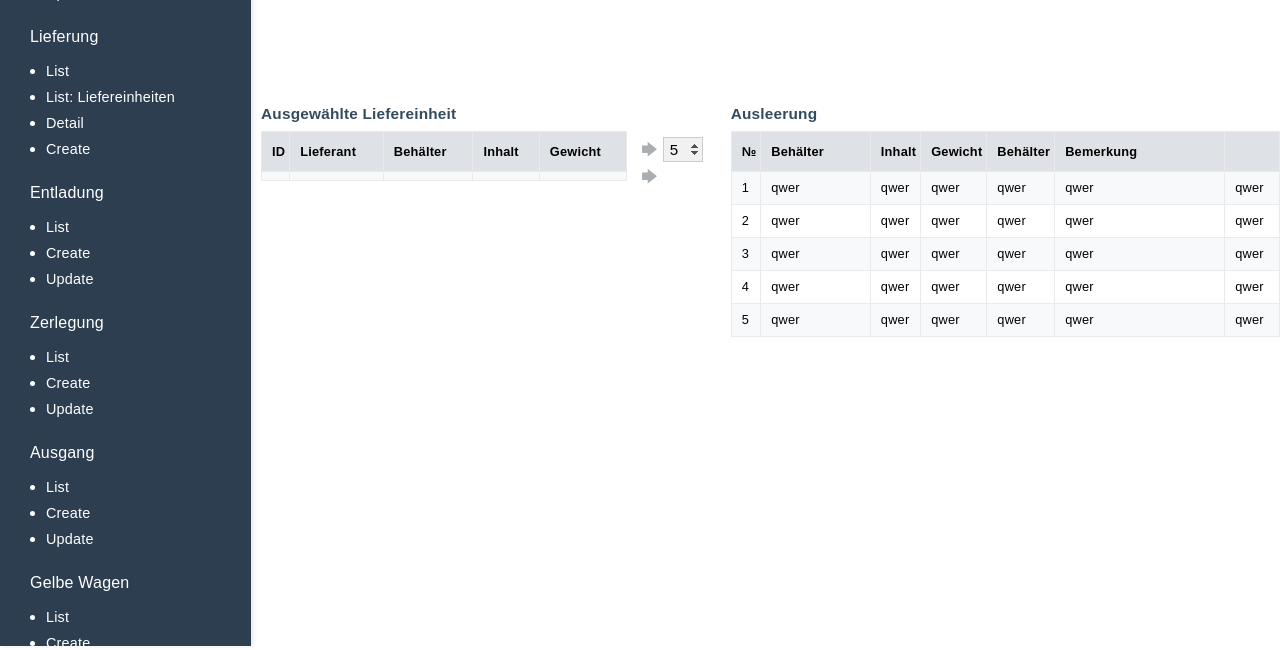
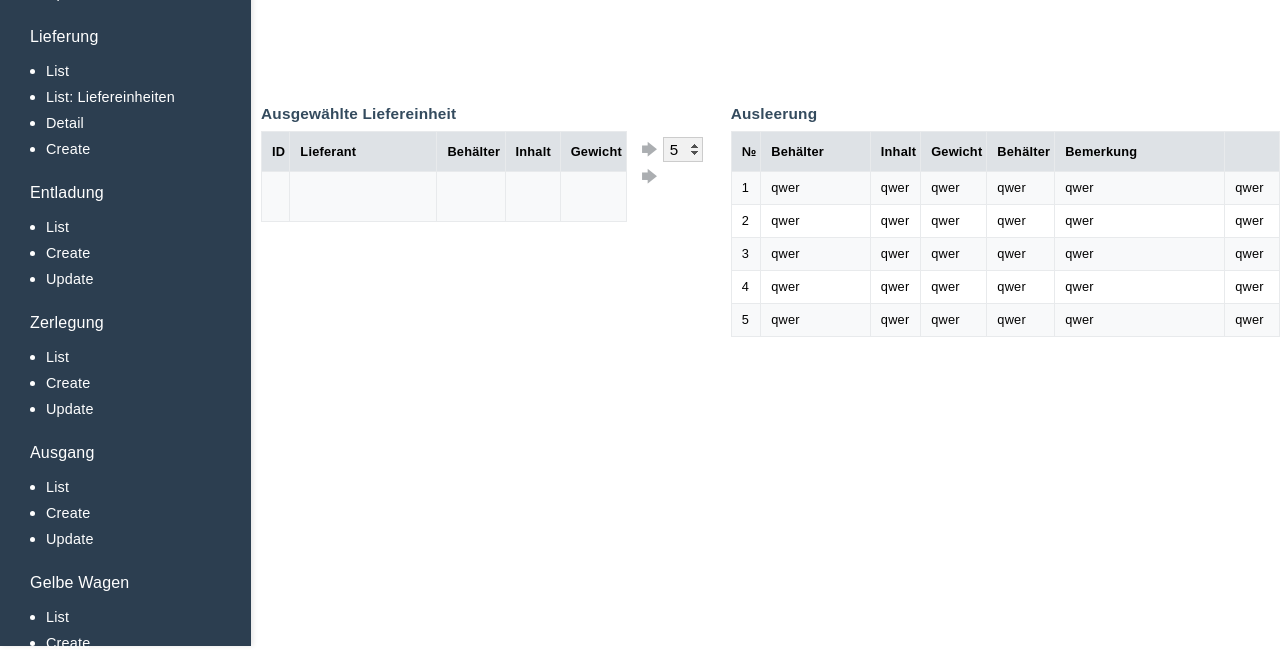
Before and after one commit to mivinkler/recycling, a Django app: page /warenwirtschaft/unloading/create/ in a window 1280 px wide. Shown: the part 154-804 px from the top of the page. Run offline with Django 5.2, Linux system fonts and the light colour scheme; data that the repository does not hold is empty.

Commit message:
Bearbetung der Seite "unload".

```diff
--- a/warenwirtschaft/static/styles.css
+++ b/warenwirtschaft/static/styles.css
@@ -4,7 +4,6 @@
   box-sizing: border-box;
   font-family: Arial, sans-serif;
   letter-spacing: 0.2px;
-
 }
 
 .container {
--- a/warenwirtschaft/templates/unloading/unloading_create.html
+++ b/warenwirtschaft/templates/unloading/unloading_create.html
@@ -64,16 +64,16 @@
         <caption><p>Ausgewählte Liefereinheit</p></caption>
         <thead>
             <tr class="table-content-title">
-                <th style="width: 20px">ID</th>
-                <th>Lieferant</th>
-                <th>Behälter</th>
-                <th>Inhalt</th>
-                <th>Gewicht</th>
+                <th style="width: 5%">ID</th>
+                <th style="width: 40%">Lieferant</th>
+                <th style="width: 15%">Behälter</th>
+                <th style="width: 15%">Inhalt</th>
+                <th style="width: 15%">Gewicht</th>
             </tr>
         </thead>
 
         <tbody class="table-content">
-            <tr id="selected-row">
+            <tr style="height: 50px;">
                 <td id="selected-id"></td>
                 <td id="selected-supplier"></td>
                 <td id="selected-container"></td>
@@ -86,7 +86,7 @@
     <div class="row-counter">
         <p>
             <span>🡆</span>
-            <input type="number" id="row-counter" value="5" min="5" max="30" onchange="unload()">
+            <input type="number" id="row-counter" value="5" min="1" max="30" onchange="unload()">
             <span>🡆</span>
         </p>
     </div>
@@ -104,7 +104,7 @@
                 <th style="width: 10%"></th> <!-- actions -->
             </tr>
         </thead>
-        <tbody class="table-content" id="table-body">
+        <tbody class="table-content row-height" id="table-body">
             <!-- JavaScript -->
         </tbody>
     </table>
@@ -138,20 +138,16 @@
 
 <script>
     function updateSelectedItem(radioButton) {
-        // Получаем ID элемента через data-атрибут
+
         var itemId = radioButton.getAttribute('data-item-id');
-
-        // Находим строку с данным itemId
         var selectedRow = document.querySelector(`tr[data-item-id="${itemId}"]`);
 
-        // Извлекаем данные из выбранной строки
         var id = selectedRow.querySelector('.item-id').textContent;
         var supplier = selectedRow.querySelector('.item-supplier').textContent;
         var container = selectedRow.querySelector('.item-container').textContent;
         var content = selectedRow.querySelector('.item-content').textContent;
         var weight = selectedRow.querySelector('.item-weight').textContent;
 
-        // Обновляем таблицу с выбранной записью
         document.getElementById('selected-id').textContent = id;
         document.getElementById('selected-supplier').textContent = supplier;
         document.getElementById('selected-container').textContent = container;
```
